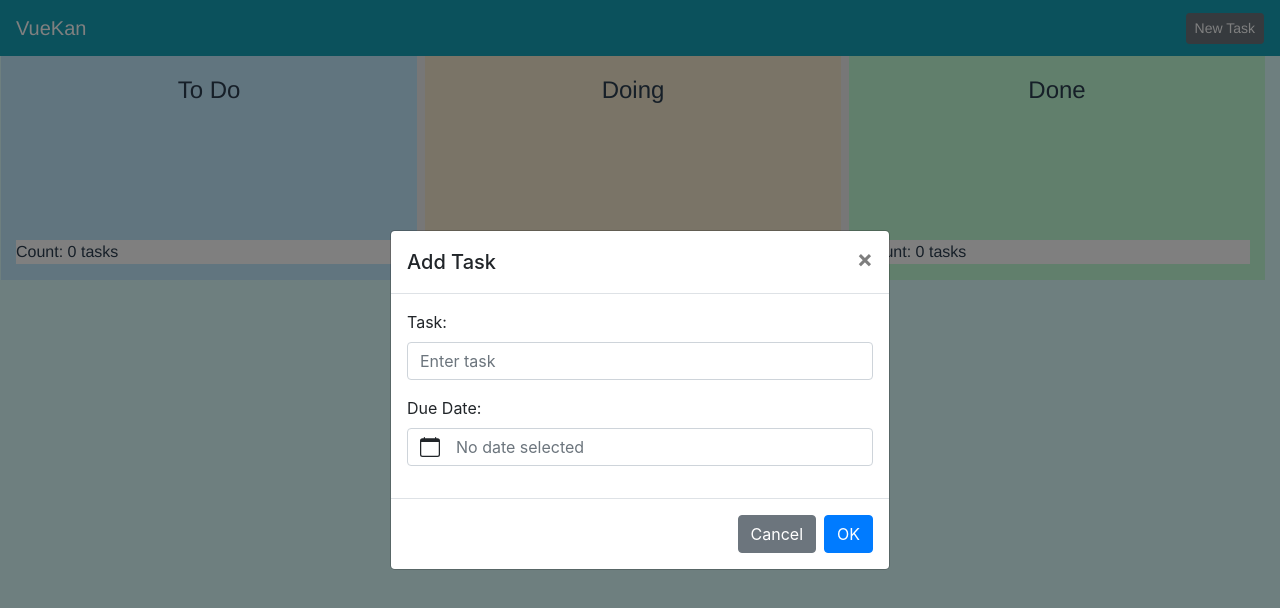
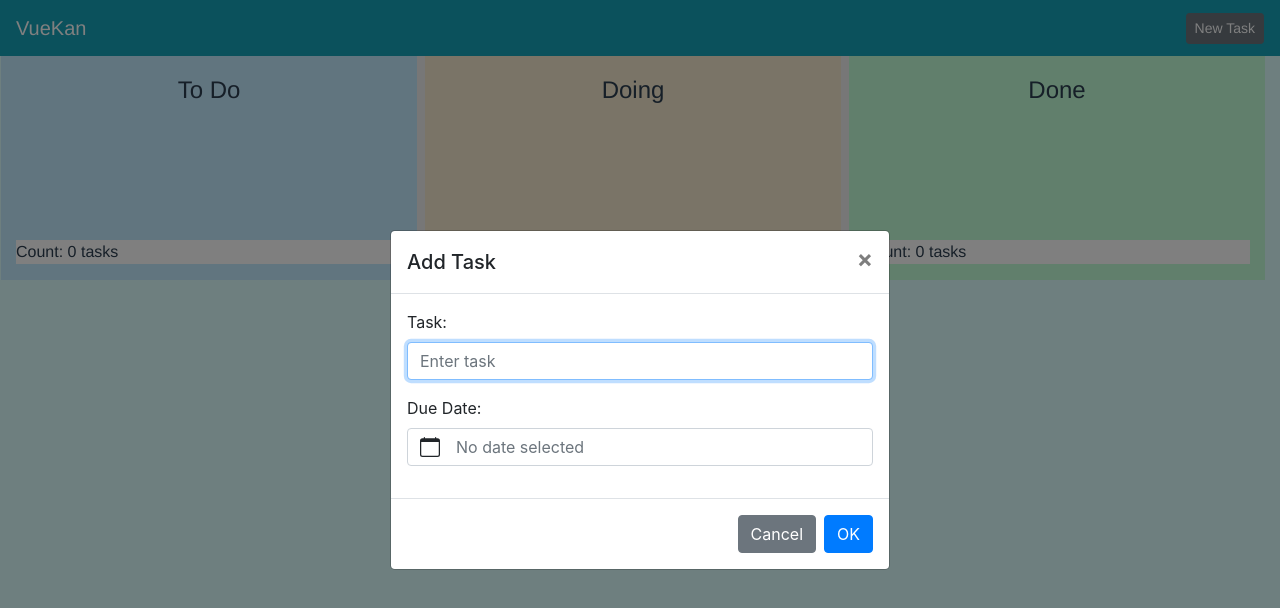
Before and after one commit to hakuamesan/VueKan, a Vue app: page / in a window 1280 px wide. Both pictures are taken after a click on the button "New Task". Shown: the top 608 px of the page. Built offline with nearby package versions, Linux system fonts and the light colour scheme.

Commit message:
added autofocus

```diff
--- a/src/components/Nav.vue
+++ b/src/components/Nav.vue
@@ -19,6 +19,8 @@
           type="text"
           required
           placeholder="Enter task"
+          ref="taskName1"
+          autofocus
         ></b-form-input>
       </b-form-group>
 
```
